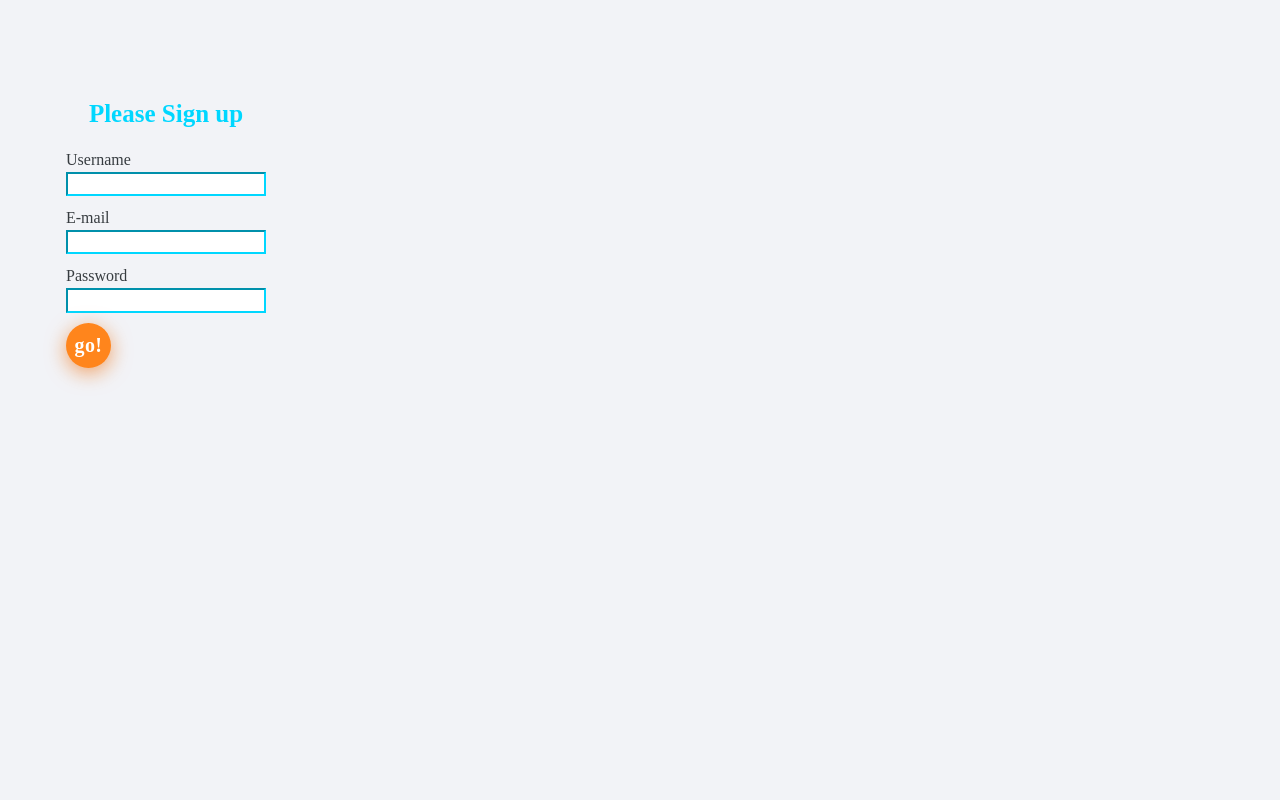
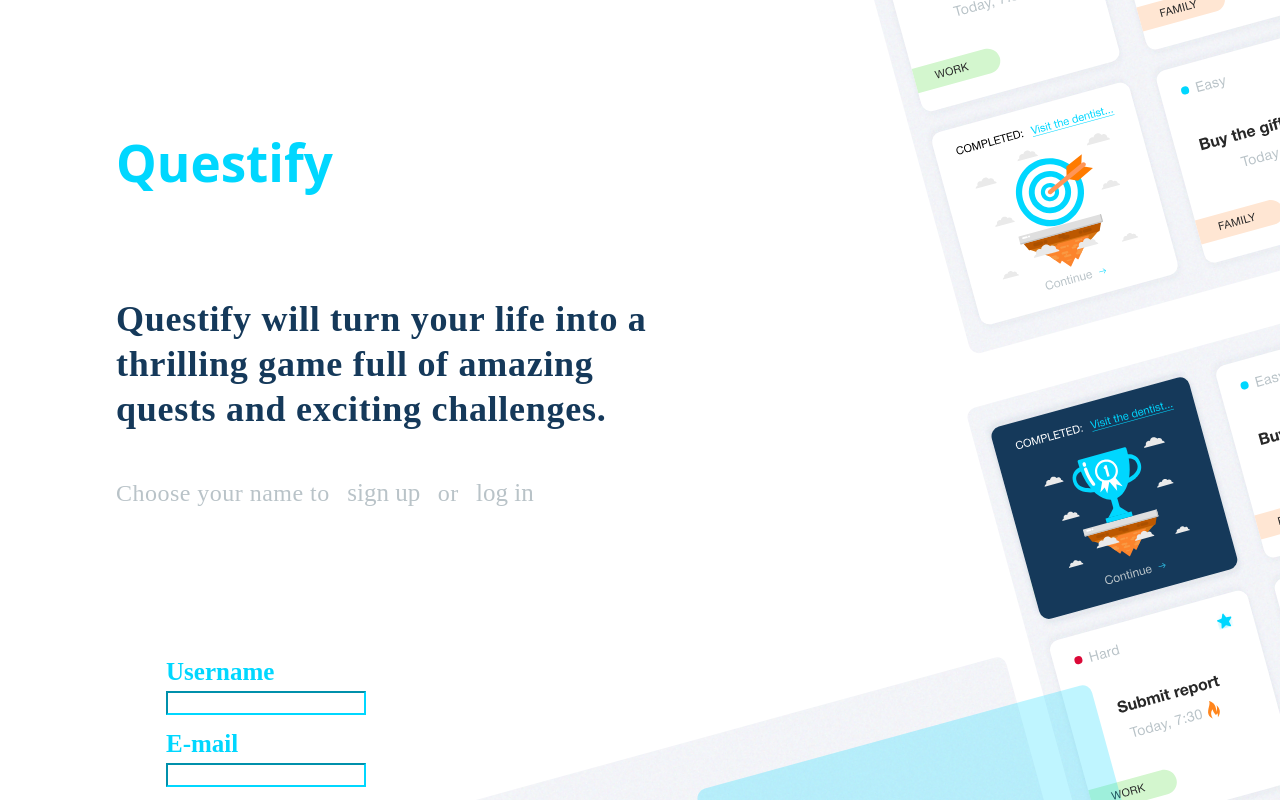
Before and after one commit to Mateusz-Gonera/Questify_front-end, a React (Vite) app: page /register in a window 1280 px wide. Built offline with nearby package versions, Linux system fonts and the light colour scheme.

Commit message:
PageLogin i pageRegister

```diff
--- a/src/components/landing/LandingWelcome.jsx
+++ b/src/components/landing/LandingWelcome.jsx
@@ -14,7 +14,7 @@ const LandingWelcome = () => {
         quests and exciting challenges.
       </p>
       <p className={styles.landingTekst}>Choose your name
-        to <button onClick={() => navigate("/register")} className={styles.textButton}>sign up</button> or <button onClick={() => navigate("/login")} className={styles.textButton}>log in</button> <button onClick={() => navigate("/login")} className={styles.buttonGo}> go! </button></p>
+        to <button onClick={() => navigate("/register")} className={styles.textButton}>sign up</button> or <button onClick={() => navigate("/login")} className={styles.textButton}>log in</button></p>
     </div>
   );
 };
--- a/src/components/landing/LoginForm.jsx
+++ b/src/components/landing/LoginForm.jsx
@@ -37,9 +37,9 @@ export const LoginForm = () => {
     return (
       <Container className={styles.container__form}>
         <Form className="border rounded p-4" onSubmit={handleSubmit}>
-          <p className={styles.paragraph__form}>Please log in</p>
+          {/* <p className={styles.paragraph__form}>Please log in</p> */}
           <Form.Group className="mb-3" controlId="inputEmail">
-            <Form.Label>E-mail</Form.Label>
+            <Form.Label className={styles.paragraph__form}>E-mail</Form.Label>
             <Form.Control
               className={styles.input__form}
               type="email"
@@ -49,13 +49,13 @@ export const LoginForm = () => {
             />
           </Form.Group>
           <Form.Group className="mb-3" controlId="inputPassword">
-            <Form.Label>Password</Form.Label>
+            <Form.Label className={styles.paragraph__form}>Password</Form.Label>
             <Form.Control
               className={styles.input__form}
               type="password"
               name="password"
-              title="Minimum 4 characters"
-              minLength="4"
+              title="Minimum 8 characters"
+              minLength="8"
               required
             />
           </Form.Group>
--- a/src/components/landing/RegisterForm.jsx
+++ b/src/components/landing/RegisterForm.jsx
@@ -21,9 +21,9 @@ export const RegisterForm = () => {
 	return (
 		<Container className={styles.container__form}>
 			<Form className="border rounded p-4" onSubmit={handleSubmit}>
-				<p className={styles.paragraph__form}>Please Sign up</p>
+				{/* <p className={styles.paragraph__form}>Please Sign up</p> */}
 				<Form.Group className="mb-3" controlId="inputName">
-					<Form.Label>Username</Form.Label>
+					<Form.Label className={styles.paragraph__form}>Username</Form.Label>
 					<Form.Control
 						className={styles.input__form}
 						type="name"
@@ -33,7 +33,7 @@ export const RegisterForm = () => {
 					/>
 				</Form.Group>
 				<Form.Group className="mb-3" controlId="inputEmail">
-					<Form.Label>E-mail</Form.Label>
+					<Form.Label className={styles.paragraph__form}>E-mail</Form.Label>
 					<Form.Control
 						className={styles.input__form}
 						type="email"
@@ -43,13 +43,13 @@ export const RegisterForm = () => {
 					/>
 				</Form.Group>
 				<Form.Group className="mb-3" controlId="inputPassword">
-					<Form.Label>Password</Form.Label>
+					<Form.Label className={styles.paragraph__form}>Password</Form.Label>
 					<Form.Control
 						className={styles.input__form}
 						type="password"
 						name="password"
-						title="Minimum 4 characters"
-						minLength="4"
+						title="Minimum 8 characters"
+						minLength="8"
 						required
 					/>
 				</Form.Group>
--- a/src/pages/landingPage/Login.jsx
+++ b/src/pages/landingPage/Login.jsx
@@ -1,9 +1,22 @@
+import React, { useEffect } from "react";
 import { LoginForm } from "../../components/landing/LoginForm";
+import LandingWelcome from "../../components/landing/LandingWelcome";
+import Background from "../../components/landing/Background";
+import styles from "../../components/landing/Landing.module.css";
+
 
 const Login = () => {
+  useEffect(() => {
+    document.body.style.backgroundColor = "white";
+  }, []);
+
   return (
-    <div>
-      <LoginForm />
+    <div className={styles.wrap}>
+      <div className={styles.container}>
+        <LandingWelcome></LandingWelcome>
+        <LoginForm></LoginForm>
+      </div>
+      <Background></Background>
     </div>
   );
 };
--- a/src/pages/landingPage/Register.jsx
+++ b/src/pages/landingPage/Register.jsx
@@ -1,10 +1,27 @@
-import { RegisterForm } from "../../components/landing/RegisterForm";  ;
+import React, { useEffect } from "react";
+import { RegisterForm } from "../../components/landing/RegisterForm";;
+import LandingWelcome from "../../components/landing/LandingWelcome";
+import Background from "../../components/landing/Background";
+import styles from "../../components/landing/Landing.module.css";
+
 
 const Register = () => {
+  useEffect(() => {
+    document.body.style.backgroundColor = "white";
+  }, []);
+
   return (
-    <div>
-      <RegisterForm />
+    <div className={styles.wrap}>
+      <div className={styles.container}>
+        <LandingWelcome></LandingWelcome>
+        <RegisterForm></RegisterForm>
+      </div>
+      <Background></Background>
     </div>
+
+    // <div>
+    //   <RegisterForm />
+    // </div>
   );
 };
 
```
